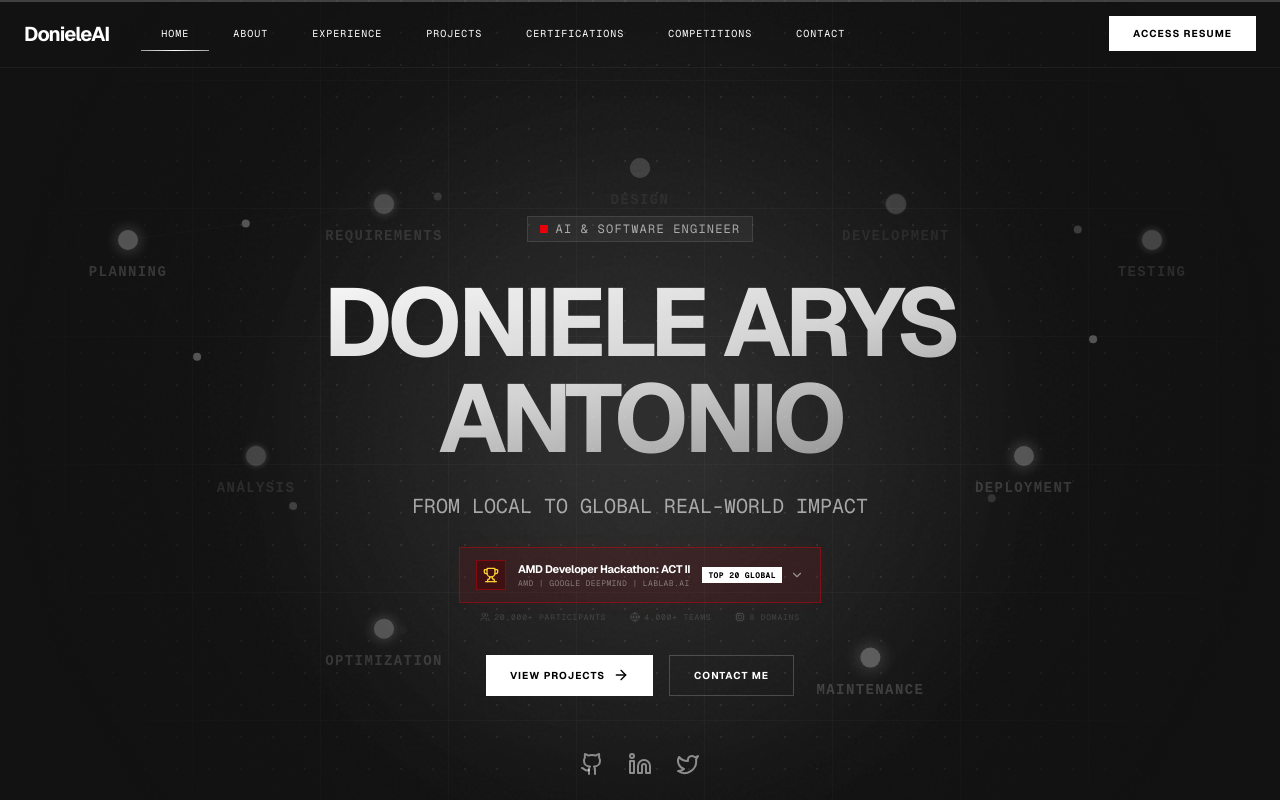
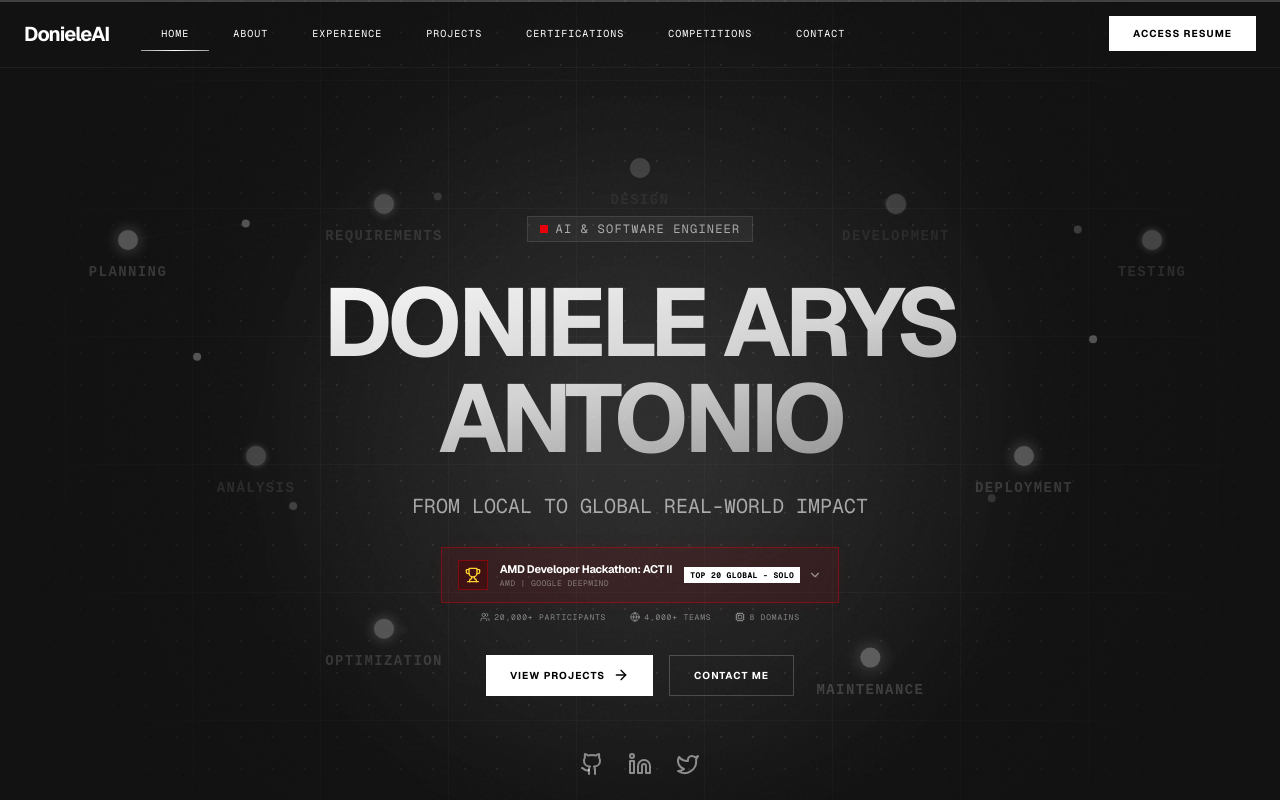
Before and after one commit to donyelqt/donielearys, a Next.js app: page / in a window 1280 px wide. Shown: the top 800 px of the page. Built offline with nearby package versions, Linux system fonts and the light colour scheme.

Commit message:
refactor(achievements): update subtitle and stat for AMD Developer Hackathon entry

```diff
--- a/src/components/sections/Hero.tsx
+++ b/src/components/sections/Hero.tsx
@@ -85,8 +85,8 @@ const MagneticButton = ({
 const achievements = [
   {
     title: "AMD Developer Hackathon: ACT II",
-    subtitle: "AMD | Google Deepmind | lablab.ai",
-    stat: "Top 20 Global",
+    subtitle: "AMD | Google Deepmind",
+    stat: "Top 20 Global - Solo",
     detail: "94% accuracy · 4K tokens · Solo · 8 domains",
     highlight: true,
   },
@@ -164,7 +164,7 @@ const AchievementDropdown = () => {
         )}
       </AnimatePresence>
 
-      <div className="flex justify-center gap-6 mt-2 text-[8px] font-mono text-white/15 uppercase tracking-widest">
+      <div className="flex justify-center gap-6 mt-2 text-[8px] font-mono text-white/45 uppercase tracking-widest">
         <span className="flex items-center gap-1"><Users className="h-2.5 w-2.5" /> 20,000+ participants</span>
         <span className="flex items-center gap-1"><Globe className="h-2.5 w-2.5" /> 4,000+ teams</span>
         <span className="flex items-center gap-1"><Cpu className="h-2.5 w-2.5" /> 8 domains</span>
```
